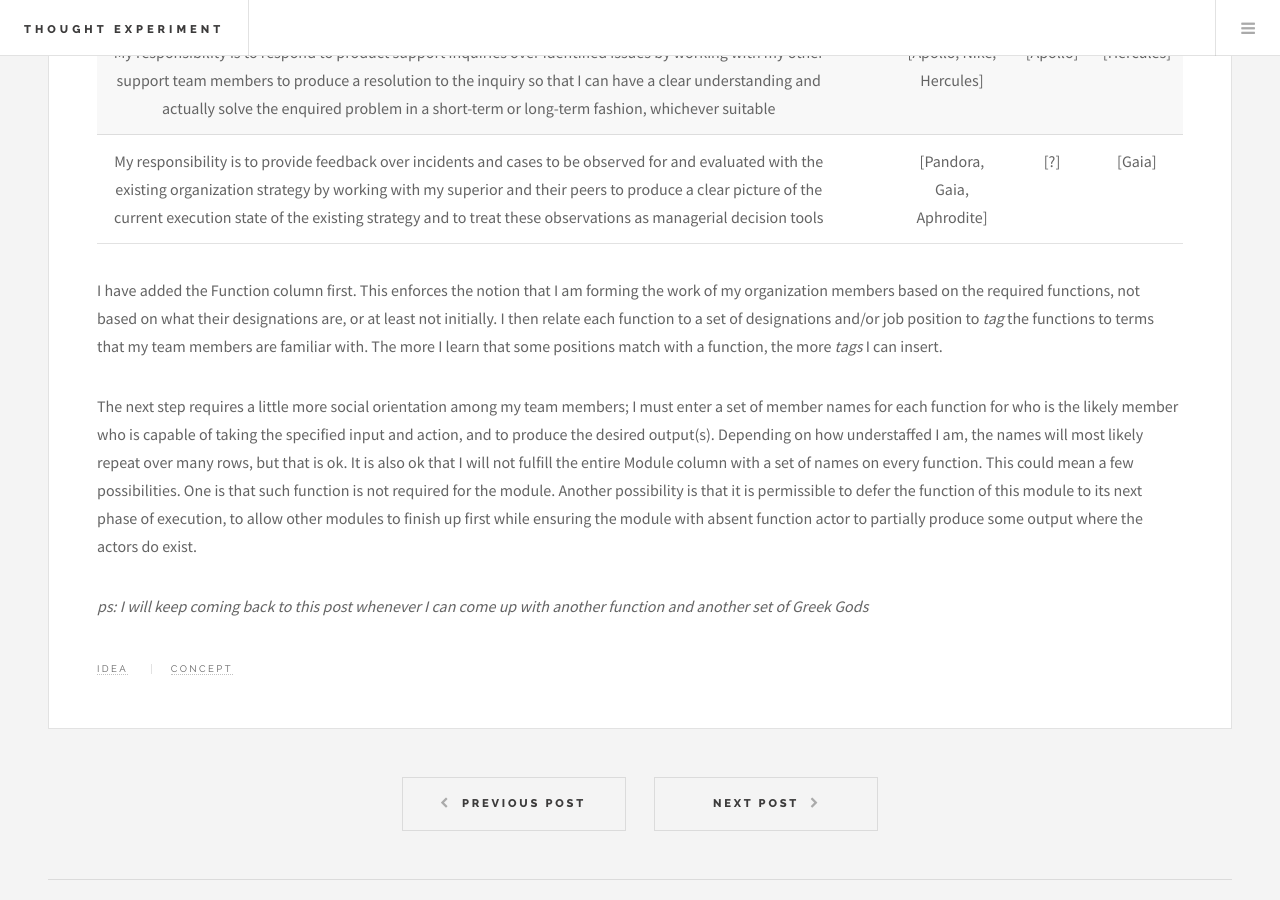
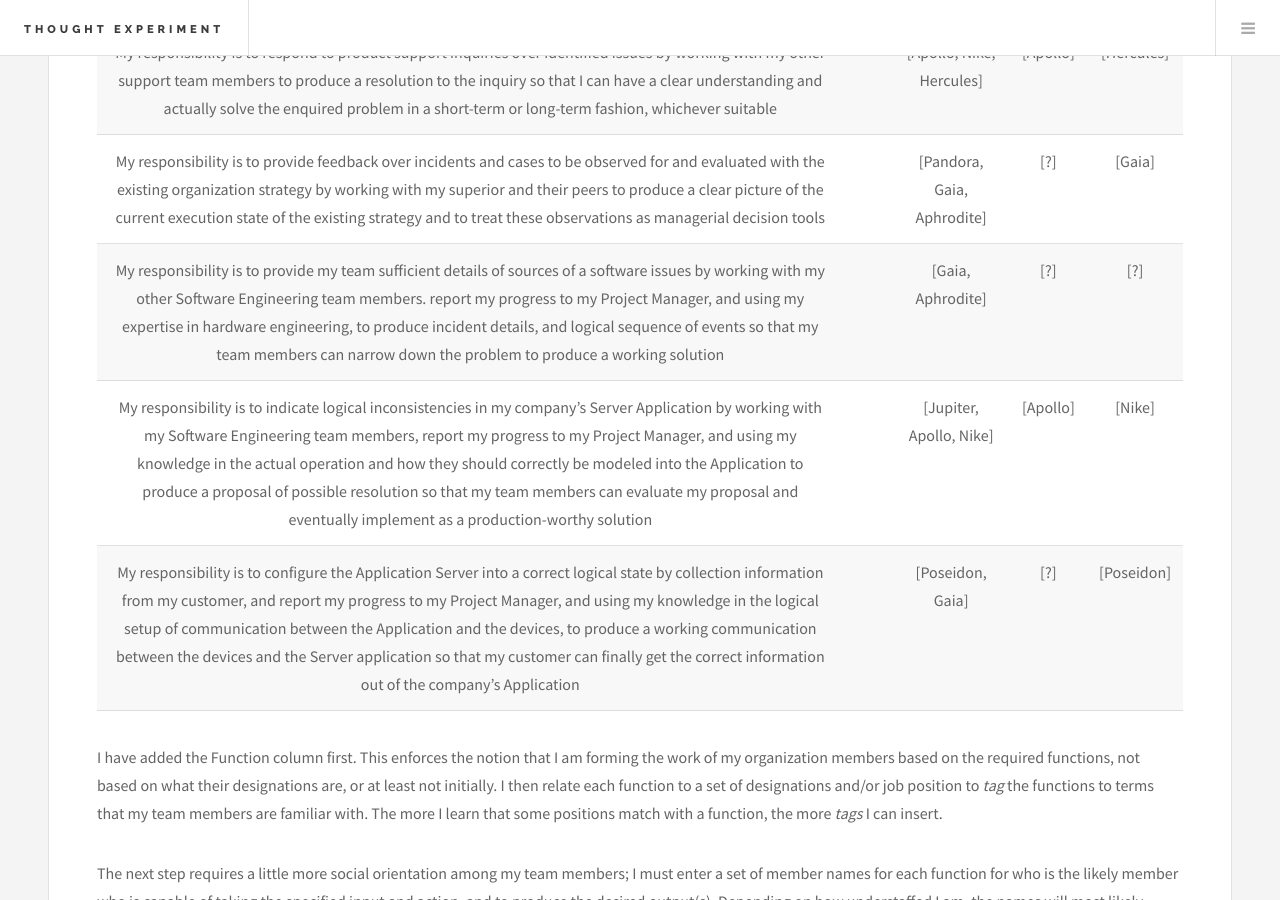
Before and after one commit to rizkylearns/thought-experiment, a Jekyll site: the page built from _posts/2016-02-26-when-a-company-is-understaffed.md, in a window 1280 px wide and 900 px high, scrolled down 1386 px. Built offline with Jekyll 4.4.1, drawn with Linux system fonts in a browser that asks for light colours.

Commit message:
added more functions

```diff
--- a/_posts/2016-02-26-when-a-company-is-understaffed.md
+++ b/_posts/2016-02-26-when-a-company-is-understaffed.md
@@ -23,6 +23,9 @@ I will put some entries based on what I will try to implement in a near future a
 | My responsibility is to create team expansion strategies by working with the Human Resources to help me collecting candidates to produce a set of tools usable to search, shortlist, and accept potential team members || [Icarus, Apollo, Zeus] | [Apollo] | [Icarus] |
 | My responsibility is to respond to product support inquiries over identified issues by working with my other support team members to produce a resolution to the inquiry so that I can have a clear understanding and actually solve the enquired problem in a short-term or long-term fashion, whichever suitable || [Apollo, Nike, Hercules] | [Apollo] | [Hercules] |
 | My responsibility is to provide feedback over incidents and cases to be observed for and evaluated with the existing organization strategy by working with my superior and their peers to produce a clear picture of the current execution state of the existing strategy and to treat these observations as managerial decision tools || [Pandora, Gaia, Aphrodite] | [?] | [Gaia] |
+| My responsibility is to provide my team sufficient details of sources of a software issues by working with my other Software Engineering team members. report my progress to my Project Manager, and using my expertise in hardware engineering, to produce incident details, and logical sequence of events so that my team members can narrow down the problem to produce a working solution || [Gaia, Aphrodite] | [?] | [?] |
+| My responsibility is to indicate logical inconsistencies in my company's Server Application by working with my Software Engineering team members, report my progress to my Project Manager, and using my knowledge in the actual operation and how they should correctly be modeled into the Application to produce a proposal of possible resolution so that my team members can evaluate my proposal and eventually implement as a production-worthy solution || [Jupiter, Apollo, Nike] | [Apollo] | [Nike] |
+| My responsibility is to configure the Application Server into a correct logical state by collection information from my customer, and report my progress to my Project Manager, and using my knowledge in the logical setup of communication between the Application and the devices, to produce a working communication between the devices and the Server application so that my customer can finally get the correct information out of the company's Application || [Poseidon, Gaia] | [?] | [Poseidon] |
 
 I have added the Function column first. This enforces the notion that I am forming the work of my organization members based on the required functions, not based on what their designations are, or at least not initially. I then relate each function to a set of designations and/or job position to *tag* the functions to terms that my team members are familiar with. The more I learn that some positions match with a function, the more *tags* I can insert.
 
```
